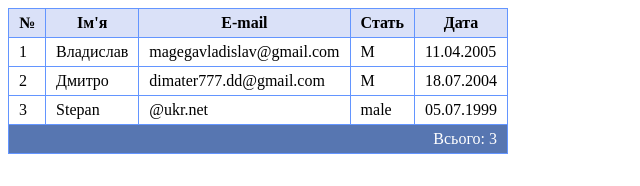
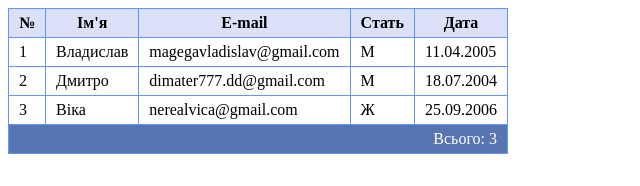
Before and after one commit to Ryutakate/lab_02, a plain HTML site: page index.html in a window 1280 px wide. Shown: the top 186 px of the page, without its empty margins (0-640 px from the left). Drawn offline with Linux system fonts and the light colour scheme.

Commit message:
Update index.html

```diff
--- a/index.html
+++ b/index.html
@@ -73,19 +73,19 @@
     </td>
 
     <td>
-Stepan
+Віка
     </td>
 
     <td>
-        @ukr.net
+    nerealvica@gmail.com
     </td>
 
     <td>
-        male
+        Ж
     </td>
 
     <td>
-        05.07.1999
+        25.09.2006
     </td>
 </tr>
 </tbody>
```
